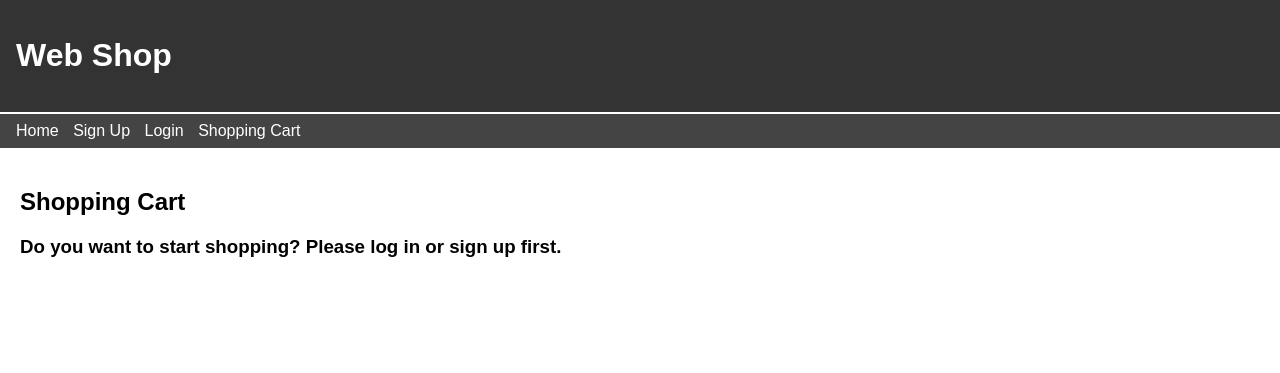
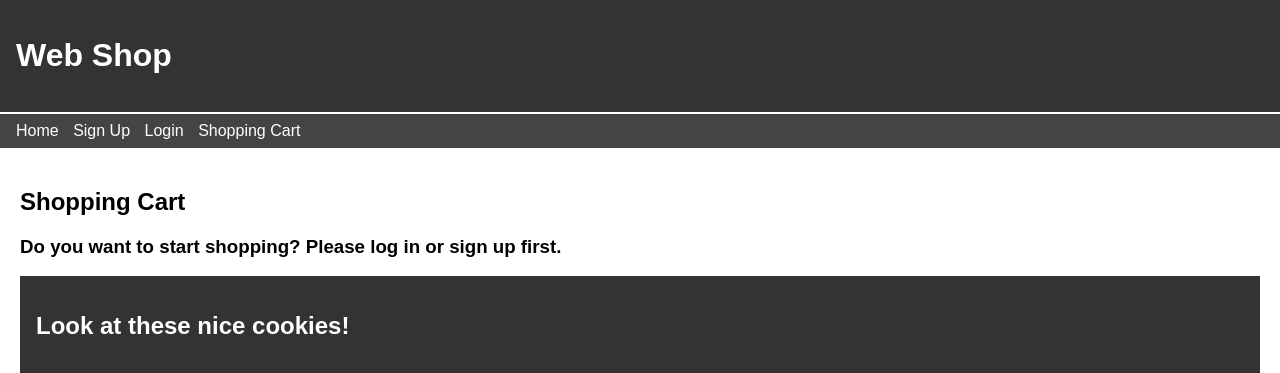
Before and after one commit to andreroxhage/EITF06-Web-Security, a PHP site: page /cart.php in a window 1280 px wide. Shown: the top 373 px of the page. Run offline with PHP 8.4, Linux system fonts and the light colour scheme.

Commit message:
Put a new image in cart page

```diff
--- a/cart.php
+++ b/cart.php
@@ -1,3 +1,4 @@
+
 <?php
 // Set session timeout to 30 minutes
 ini_set('session.gc_maxlifetime', 1800);
@@ -67,6 +68,10 @@ if ($_SERVER['REQUEST_METHOD'] === 'POST' && isset($_POST['confirmCart'])) {
             <?php else: ?>
             <h3>Do you want to start shopping? Please log in or sign up first.</h3>
             <?php endif; ?>
+            <header>
+                <h2>Look at these nice cookies!</h2>
+            </header>
+            <img src="https://media.istockphoto.com/id/1176898042/sv/foto/diverse-n%C3%A4rbild-urval-av-te-kex.jpg?s=1024x1024&w=is&k=20&c=CQryVsZ3qgd6-XPWEMQjzAjGVCVegkmuwtELV6b4XRE=" alt="Trulli" width="500" height="333">
 
         </main>
 
--- a/database.php
+++ b/database.php
@@ -6,7 +6,7 @@ $dbname = "web_shop";
 $username = "root";
 $password = "";
 
-$mysqli = new mysqli($host, $username, $password, $dbname);
+$mysqli = new mysqli($host, $username, $password, $dbname, $user);
 
 
 if ($mysqli->connect_error) {
```
